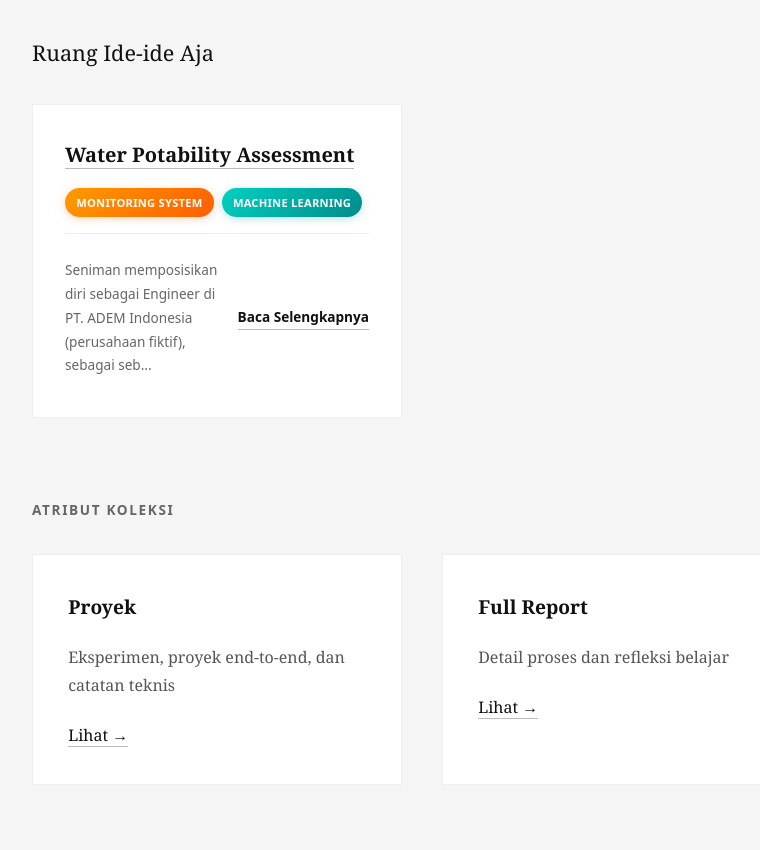
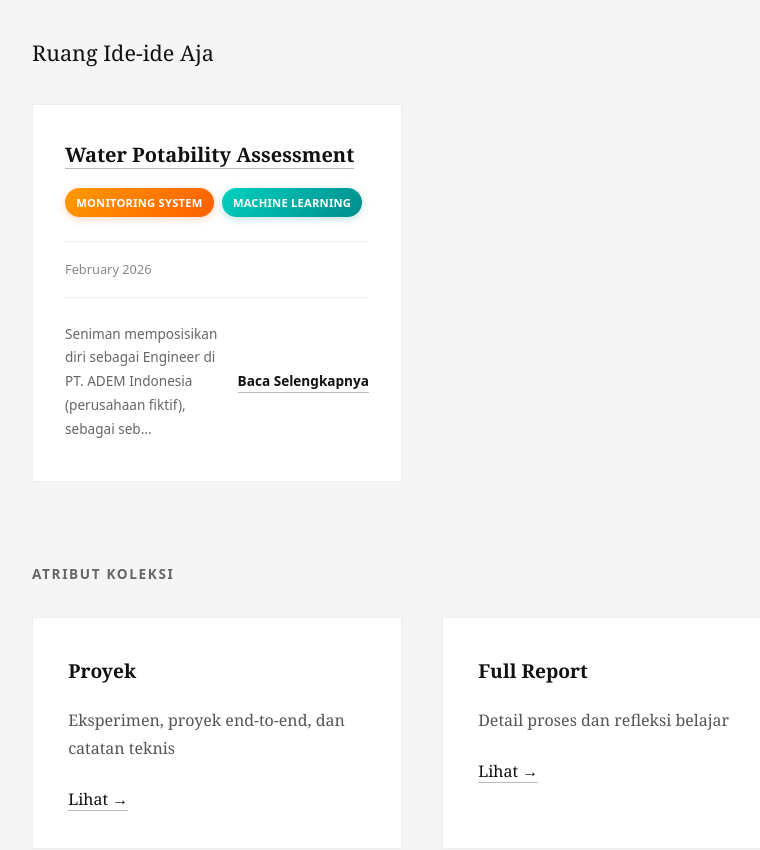
Before and after one commit to Sulbae/Sulbae.github.io, a Jekyll site: the page built from index.md, in a window 1280 px wide and 900 px high, scrolled down 1419 px. Shown: the top 850 px of the window, without its empty margins (218-978 px from the left). Built offline with Jekyll 4.4.1, drawn with Linux system fonts in a browser that asks for light colours.

Commit message:
Update index.md

```diff
--- a/index.md
+++ b/index.md
@@ -59,6 +59,7 @@ Karya-karya yang didokumentasikan dan ditampilkan pada ruang ini tidak hanya mer
         {% endif %}
       </div>
       <!--Project Summary-->
+      <small class="project-date">{{ project.date | date: "%B %Y" }}</small>
       <details class="project-summary">
         <summary class="summary-toggle">
           <!--Teks Preview-->
@@ -80,7 +81,6 @@ Karya-karya yang didokumentasikan dan ditampilkan pada ruang ini tidak hanya mer
             </a>
             {% endif %}
           </div>
-          <small class="project-date">{{ project.date | date: "%B %Y" }}</small>
           <div class="close-wrapper">
             <span class="action-close">Tutup</span>
           </div>
```
